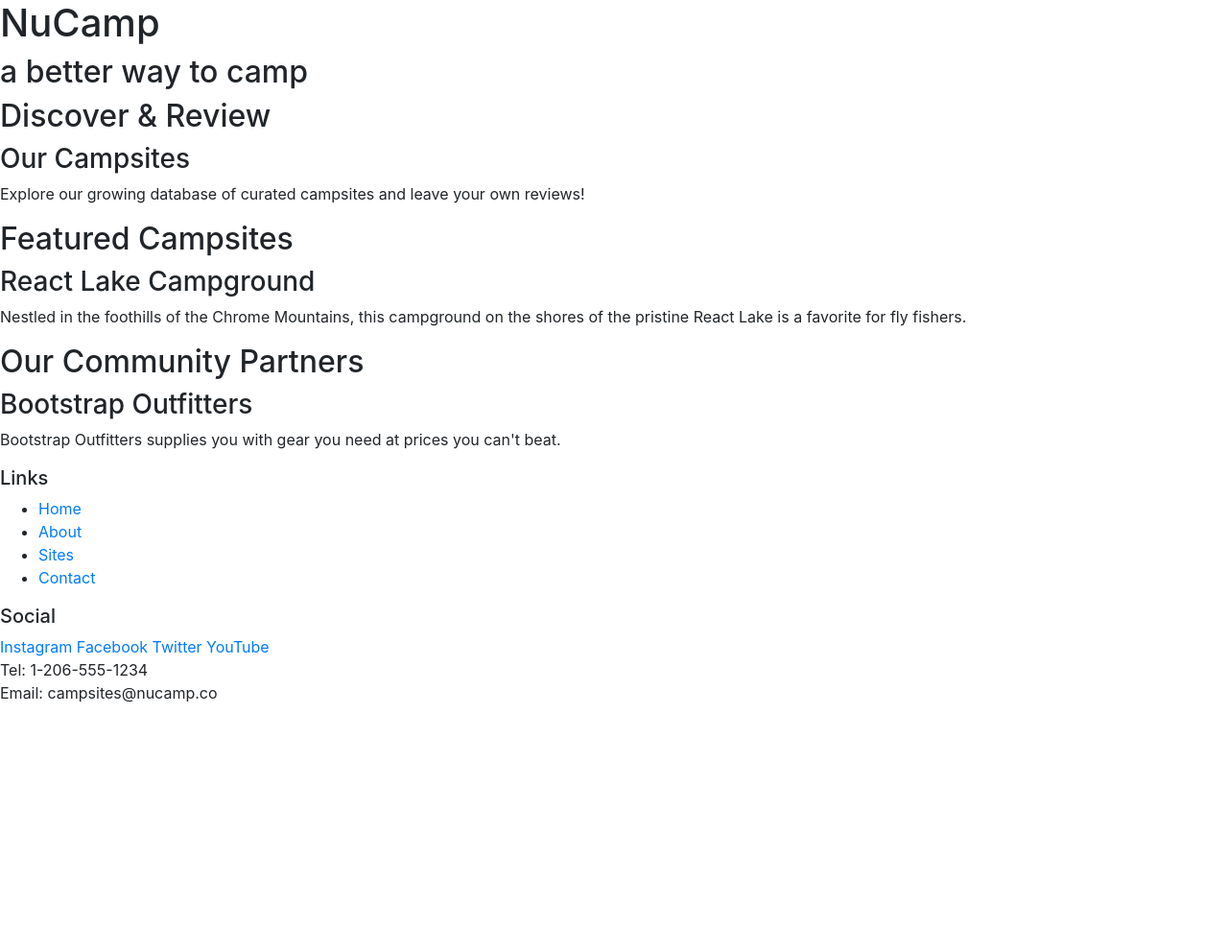
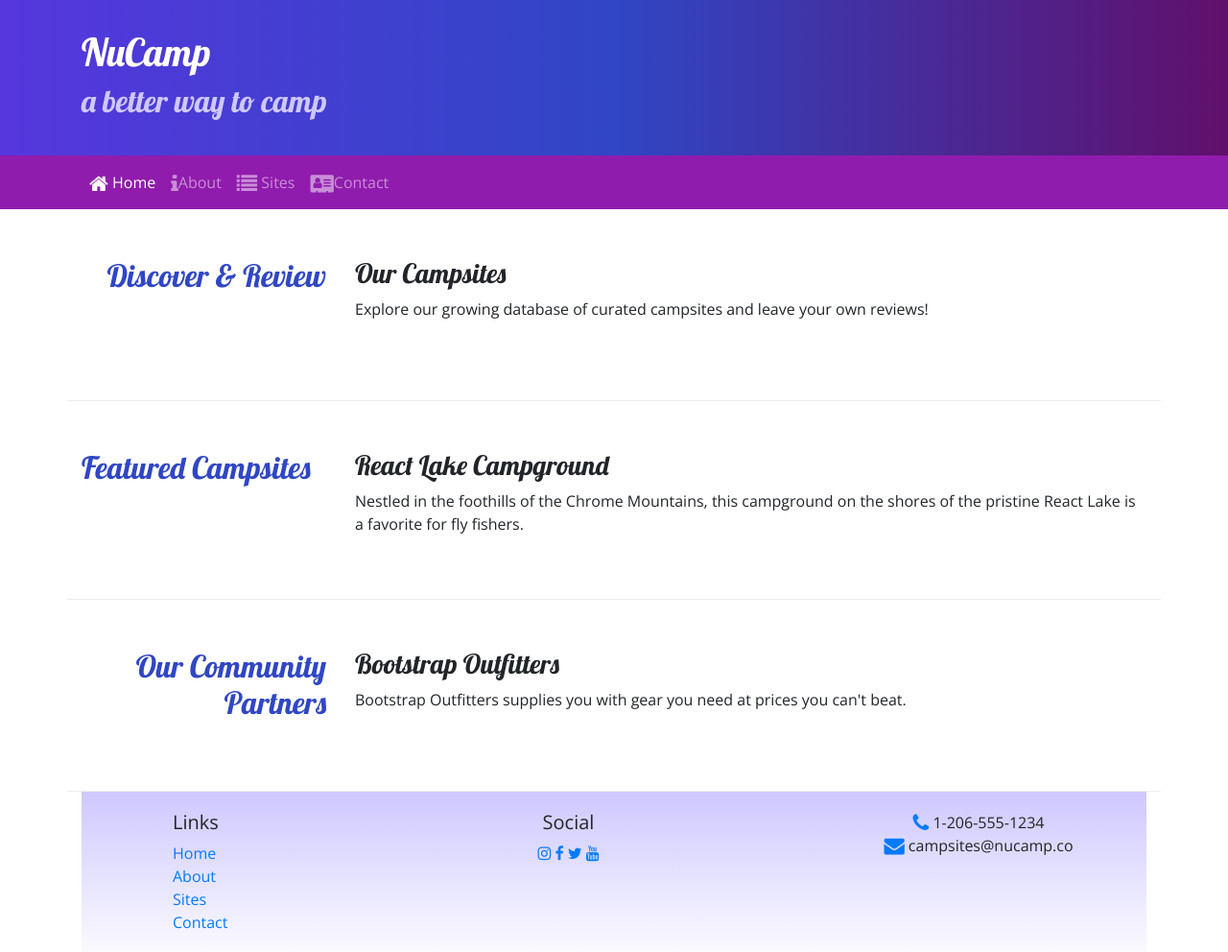
Before and after one commit to edgar-dev21/2-Bootstrap, a website: page index.html in a window 1280 px wide. Shown: the whole page at 96% size. Before the commit the page ends 800 px from the top, so only its background shows below. Drawn offline with nearby package versions, Linux system fonts and the light colour scheme.

Commit message:
Navbar and Breadcrumbs

```diff
--- /dev/null
+++ b/css/styles.css
@@ -0,0 +1,31 @@
+body {
+    font-family: "Open Sans", sans-serif;
+}
+h1, h2, h3 {
+    font-family: "Lobster", cursive;
+}
+h2 {
+    color: #3046C5;
+}
+header h2 {
+    color: #CEC8FF;
+}
+footer {
+    background-image: linear-gradient(#CEC8FF, white);
+    padding: 20px 0;
+}
+.jumbotron {
+    margin: 0;
+    padding: 30px;
+    background-image: linear-gradient(to right, #5637DD, #3046C5, #60106B);
+    color: white;
+}
+.row-content {
+    padding: 50px 0;
+    border-bottom: 1px ridge;
+    min-height: 200px;
+}
+
+.navbar {
+    background-color: #901CAD;
+}
--- a/index.html
+++ b/index.html
@@ -4,61 +4,104 @@
 <head>
     <!-- Required meta tags always come first -->
     <meta charset="utf-8" />
+
     <meta name="viewport" content="width=device-width, initial-scale=1" />
 
     <!-- Bootstrap CSS -->
     <link rel="stylesheet" href="node_modules/bootstrap/dist/css/bootstrap.min.css" />
+
+    <!-- Additional CSS must be placed after Bootstrap CSS -->
+    <link rel="stylesheet" href="node_modules/font-awesome/css/font-awesome.min.css" />
+    <link rel="stylesheet" href="https://fonts.googleapis.com/css?family=Lobster|Open+Sans" />
+    <link rel="stylesheet" href="css/styles.css" />
 
     <title>NuCamp: A Better Way To Camp</title>
 </head>
 
 <body>
 
-    <header>
-        <div>
+    <header class="jumbotron jumbotron-fluid">
+        <div class="container">
+            <div class="row">
+                <div class="col">
                     <h1>NuCamp</h1>
                     <h2>a better way to camp</h2>
                 </div>
+            </div>
+        </div>
     </header>
+    <nav class="navbar navbar-expand-sm navbar-dark sticky-top">
+        <div class="container">
+            <button class="navbar-toggler ml-auto" type="button" data-toggle="collapse" data-target="#nucampNavbar">
+                <span class="navbar-toggler-icon"></span>
+            </button>
+            <div class="collapse navbar-collapse" id="nucampNavbar">
+                <ul class="navbar-nav">
+                    <li class="nav-item active"><a class="nav-link" href="#"><i class="fa fa-home fa-lg"></i> Home</a></li>
+                    <li class="nav-item"><a class="nav-link" href="aboutus.html"><i class="fa fa-info fa-lg"></i>About</a></li>
+                    <li class="nav-item"><a class="nav-link" href="#"><i class="fa fa-list fa-lg"></i> Sites</a></li>
+                    <li class="nav-item"><a class="nav-link" href="#"><i class="fa fa-address-card fa-lg"></i>Contact</a></li>
+                </ul>
+            </div>
+        </div>
+    </nav>
 
-    <div>
-        <h2>Discover & Review</h2>
+    <div class="container">
+        <div class="row row-content align-items center">
+            <div class="col-sm-4 col-md-3">
+                <h2 class="text-sm-right">Discover & Review</h2>
+            </div>
+            <div class="col">
                 <h3>Our Campsites</h3>
-        <p>Explore our growing database of curated campsites and leave your own reviews!</p>
+                <p class="d-none d-sm-block">Explore our growing database of curated campsites and leave your own
+                    reviews!</p>
+            </div>
         </div>
 
-    <div>
+        <div class="row row-content align-items center">
+            <div class="col-sm-4 col-md-3">
                 <h2>Featured Campsites</h2>
+            </div>
+            <div class="col">
                 <h3>React Lake Campground</h3>
-        <p>Nestled in the foothills of the Chrome Mountains, this campground on the shores of the pristine React Lake is a favorite for fly fishers.</p>
+                <p class="d-none d-sm-block">Nestled in the foothills of the Chrome Mountains, this campground on the
+                    shores of the pristine React Lake is a favorite for fly fishers.</p>
             </div>
-
-    <div>
-        <h2>Our Community Partners</h2>
+        </div>
+        <div class="row row-content align-items center">
+            <div class="col-sm-4 col-md-3">
+                <h2 class="text-sm-right">Our Community Partners</h2>
+            </div>
+            <div class="col">
                 <h3>Bootstrap Outfitters</h3>
-        <p>Bootstrap Outfitters supplies you with gear you need at prices you can't beat.</p>
+                <p class="d-none d-sm-block">Bootstrap Outfitters supplies you with gear you need at prices you can't
+                    beat.</p>
             </div>
-
+        </div>
         <footer>
-        <div>
+            <div class="conainer">
+                <div class="row">
+                    <div class="col-4 col-sm-2 offset-1">
                         <h5>Links</h5>
-            <ul>
+                        <ul class="list-unstyled">
                             <li><a href="#">Home</a></li>
-                <li><a href="#">About</a></li>
+                            <li><a href="aboutus.html">About</a></li>
                             <li><a href="#">Sites</a></li>
                             <li><a href="#">Contact</a></li>
                         </ul>
                     </div>
-        <div>
+                    <div class="col-6 col-sm-5 text-center">
                         <h5>Social</h5>
-            <a href="http://instagram.com/">Instagram</a>
-            <a href="http://facebook.com/">Facebook</a>
-            <a href="http://twitter.com/">Twitter</a>
-            <a href="http://youtube.com/">YouTube</a>
+                        <a href="http://instagram.com/"><i class="fa fa-instagram"></i></a>
+                        <a href="http://facebook.com/"><i class="fa fa-facebook"></i></a>
+                        <a href="http://twitter.com/"><i class="fa fa-twitter"></i></a>
+                        <a href="http://youtube.com/"><i class="fa fa-youtube"></i></a>
                     </div>
-        <div>
-            Tel: 1-206-555-1234<br />
-            Email: campsites@nucamp.co
+                    <div class="col-sm-4 text-center">
+                        <i class="fa fa-phone fa-lg text-primary"></i> 1-206-555-1234<br />
+                        <i class="fa fa-envelope fa-lg text-primary"></i> campsites@nucamp.co
+                    </div>
+                </div>
             </div>
         </footer>
         <!-- jQuery must come first, then Popper.js, then the Bootstrap JavaScript plugins.-->
--- a/package.json
+++ b/package.json
@@ -15,6 +15,7 @@
   },
   "dependencies": {
     "bootstrap": "^4.5.2",
+    "font-awesome": "^4.7.0",
     "jquery": "^3.5.1",
     "popper.js": "^1.16.1"
   }
```
Also changed, not shown: aboutus.html (added, +119 -0 lines), practice.html (added, +39 -0 lines), 1 other file. Lines whose indentation alone changed are shown as unchanged.
